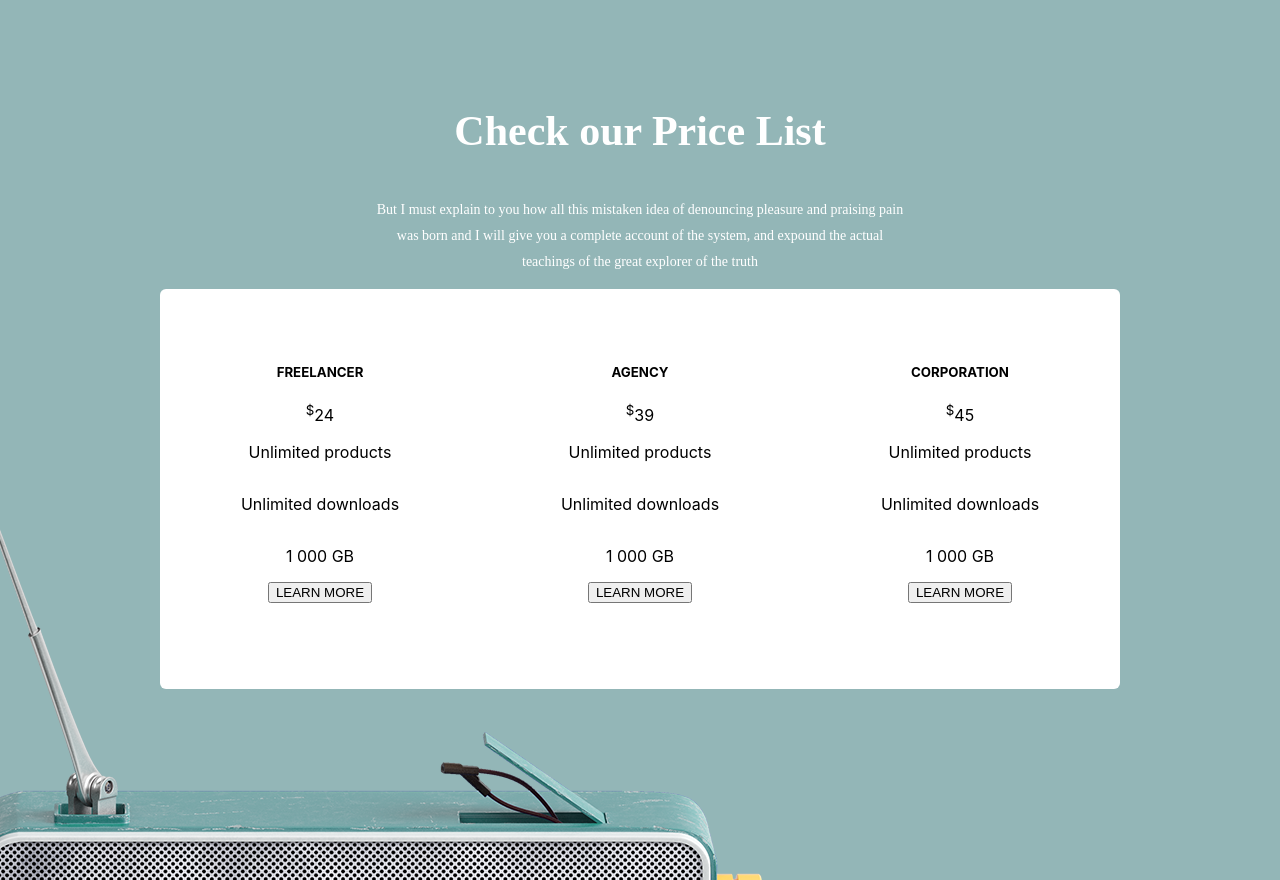
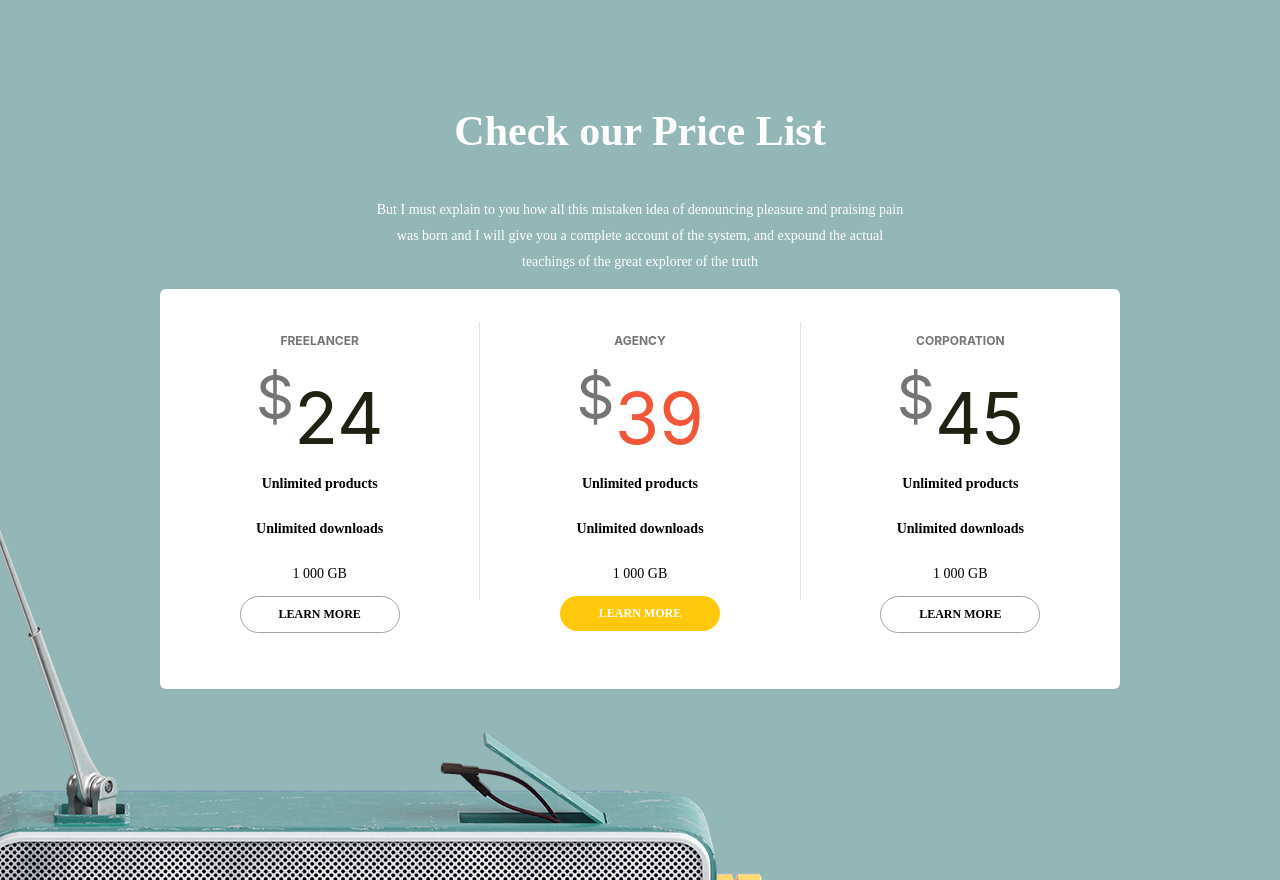
Before and after one commit to SergeyNitsenko/React_HW1, a React app in the folder react_hw1/: page / in a window 1280 px wide. Built offline with nearby package versions, Linux system fonts and the light colour scheme.

Commit message:
add: added styles

```diff
--- a/react_hw1/src/components/Price/Price.js
+++ b/react_hw1/src/components/Price/Price.js
@@ -6,14 +6,17 @@ export const Price = () => {
         <div className={styles.container}>
             {
                 price.map(item => {
+                    const sale = item.sale ? styles.colorPrise : styles.normalPrice
+                    const button = item.sale ? styles.buttonBackground : styles.button
+                    const border = item.sale ? styles.containerPriceBorder :styles.containerPrice
                     return (
-                        <div key={item.id} className={styles.containerPrice}>
-                            <h5>{item.title}</h5>
-                            <span><sup>{item.currency}</sup>{item.price}</span>
-                            <p>{item.products}</p>
-                            <p>{item.downloads}</p>
-                            <p>{item.memory}</p>
-                            <button>{item.button}</button>
+                        <div key={item.id} className={border}>
+                            <p className={styles.titliPrice}>{item.title}</p>
+                            <span className={sale}><sup className={styles.colorSup}>{item.currency}</sup>{item.price}</span>
+                            <p className={styles.textPrice}>{item.products}</p>
+                            <p className={styles.textPrice}>{item.downloads}</p>
+                            <p className={styles.memory}>{item.memory}</p>
+                            <button className={button}>{item.button}</button>
                         </div>
                     )
                 })
--- a/react_hw1/src/components/Price/Price.module.css
+++ b/react_hw1/src/components/Price/Price.module.css
@@ -1,4 +1,3 @@
-
 .container {
   display: flex;
   width: 960px;
@@ -11,10 +10,86 @@
 }
 
 .containerPrice {
-  max-height: 278px;
-  height: 100%;
+  height: 278px;
+  width: 320px;
   display: flex;
   align-items: center;
   flex-direction: column;
-  margin-top: 53px;
+  margin-top: 33px;
 }
+
+.colorPrise {
+  color: #f05638;
+  font-size: 72px;
+}
+
+.titliPrice {
+  color: #757575;
+  font-size: 12px;
+  font-weight: 700;
+  line-height: 14.63px;
+}
+
+.colorSup {
+  color: #757575;
+}
+
+.normalPrice {
+  color: #212112;
+  font-size: 72px;
+}
+
+.textPrice {
+  font-family: Arvo sans-serif;
+  font-size: 14px;
+  font-weight: 700;
+  line-height: 17px;
+}
+
+.memory {
+  font-family: Arvo;
+  font-size: 14px;
+  font-weight: 400;
+  line-height: 17px;
+}
+
+.button {
+  border: 1px solid #9fa3a7;
+  width: 160px;
+  height: 46px;
+  border-radius: 100px;
+  background-color: #fff;
+  font-family: Montserrat sans-serif;
+  font-size: 12px;
+  font-weight: 700;
+  line-height: 15px;
+  padding: 10px;
+  cursor: pointer;
+}
+
+.buttonBackground {
+  border: 0px solid #9fa3a7;
+  width: 160px;
+  height: 46px;
+  border-radius: 100px;
+  background-color: #ffc80a;
+  font-family: Montserrat sans-serif;
+  font-size: 12px;
+  font-weight: 700;
+  line-height: 15px;
+  padding: 10px;
+  color: #fff;
+  cursor: pointer;
+}
+
+.containerPriceBorder{
+  height: 278px;
+  width: 320px;
+  display: flex;
+  align-items: center;
+  flex-direction: column;
+  margin-top: 33px;
+  border-left: 1px solid #E4E4E4;
+  border-right: 1px solid #E4E4E4;
+
+}
--- a/react_hw1/src/data/priceData/price.js
+++ b/react_hw1/src/data/priceData/price.js
@@ -8,7 +8,8 @@ export const price = [
         products: 'Unlimited products',
         downloads: 'Unlimited downloads',
         memory: '1 000 GB',
-        button: 'LEARN MORE'
+        button: 'LEARN MORE',
+        sale:false
     },
     {
         id: 2,
@@ -19,7 +20,8 @@ export const price = [
         products: 'Unlimited products',
         downloads: 'Unlimited downloads',
         memory: '1 000 GB',
-        button: 'LEARN MORE'
+        button: 'LEARN MORE',
+        sale: true
     },
     {
         id: 3,
@@ -29,6 +31,7 @@ export const price = [
         products: 'Unlimited products',
         downloads: 'Unlimited downloads',
         memory: '1 000 GB',
-        button: 'LEARN MORE'
+        button: 'LEARN MORE',
+        sale: false
     }
 ]
```
